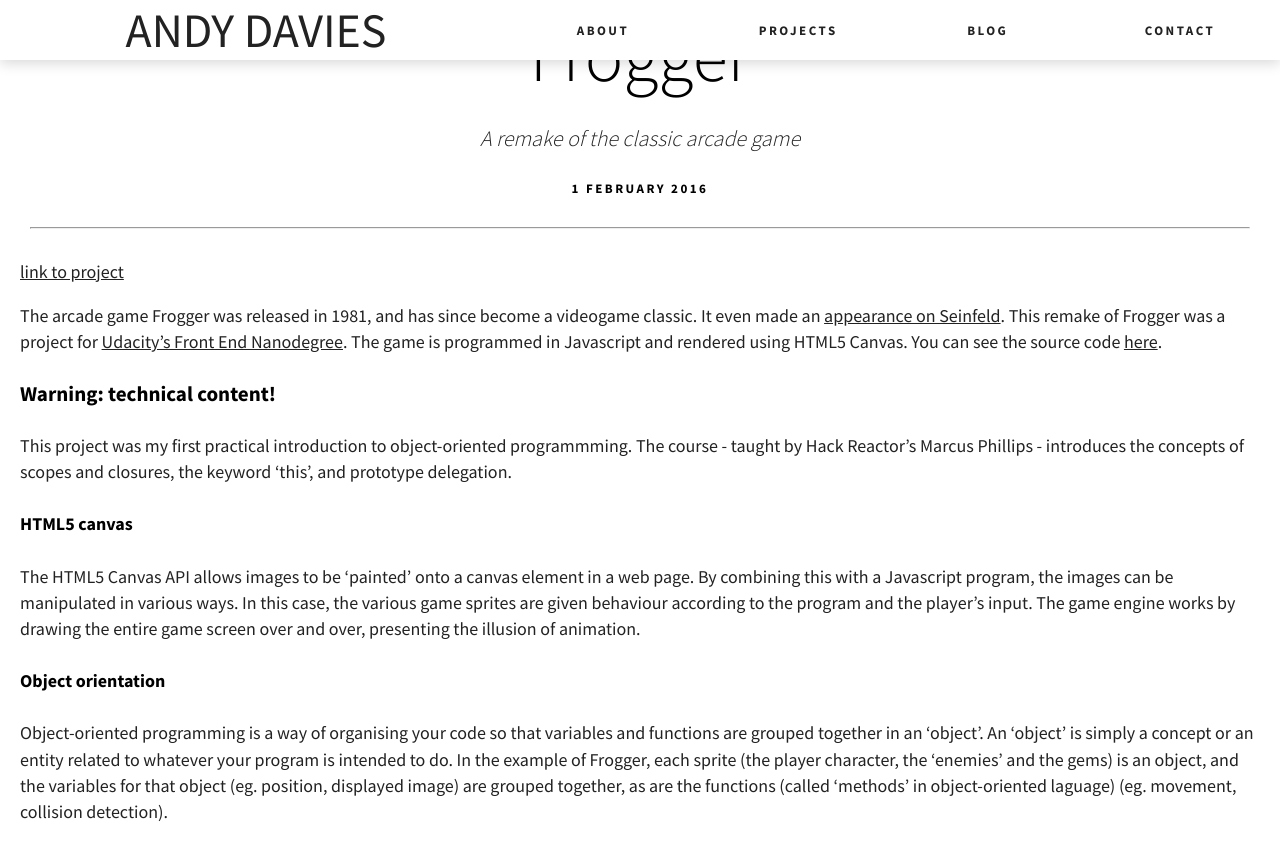
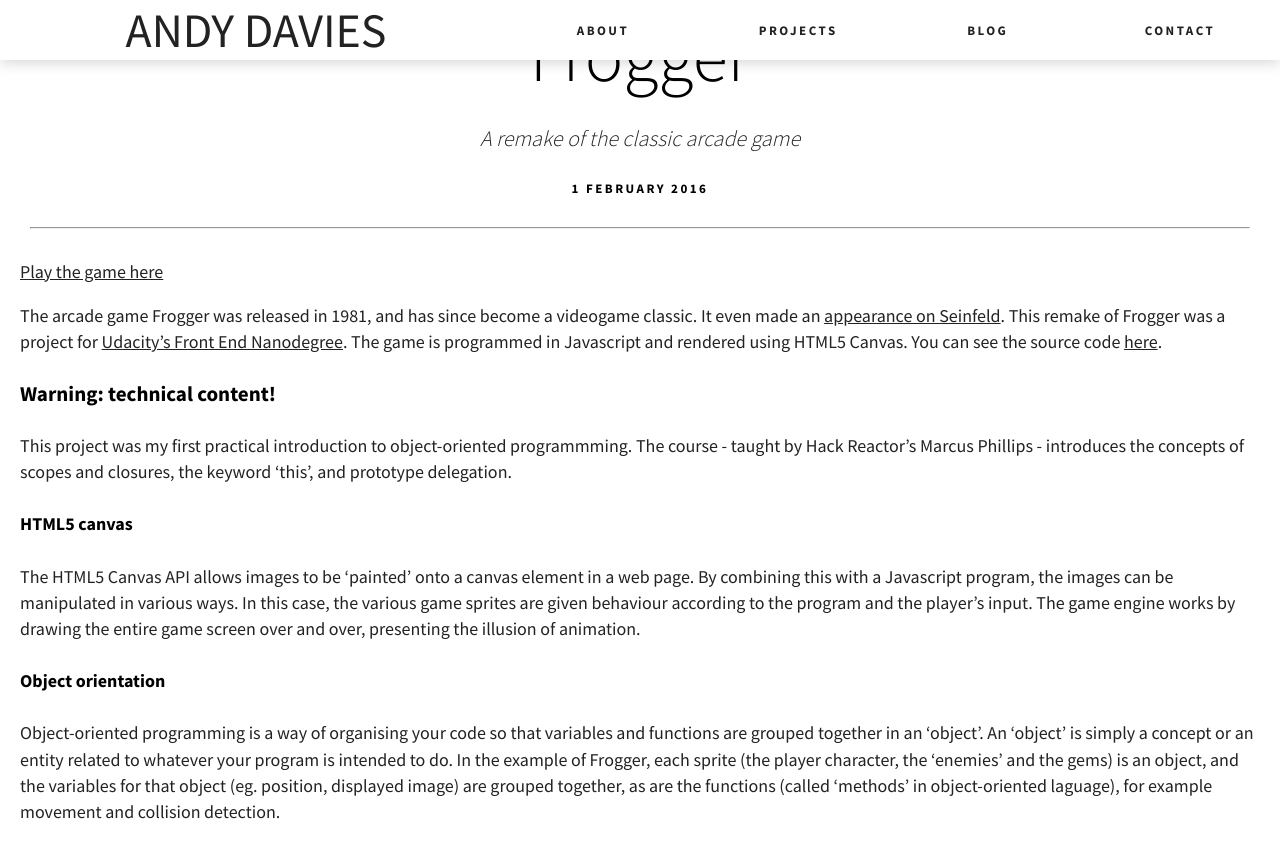
Before and after one commit to andavies/andavies.github.io, a Jekyll site: the page built from _projects/frogger.md, in a window 1280 px wide and 1400 px high, scrolled down 447 px. Shown: the top 843 px of the window. Built offline with Jekyll 4.4.1, drawn with Linux system fonts in a browser that asks for light colours; some of the changed text lies outside the part shown; grey boxes are pictures that could not be loaded.

Commit message:
Revise Frogger write-up

```diff
--- a/_projects/frogger.md
+++ b/_projects/frogger.md
@@ -10,7 +10,7 @@ date: 1 February 2016
 type: "programming"
 ---
 
-<a href="https://andavies.github.io/frogger/">link to project</a>
+[Play the game here](https://andavies.github.io/frogger/)
 
 The arcade game Frogger was released in 1981, and has since become a videogame classic. It even made an [appearance on Seinfeld](https://www.youtube.com/watch?v=a-FbktgqCqY). This remake of Frogger was a project for [Udacity's Front End Nanodegree](https://www.udacity.com/course/front-end-web-developer-nanodegree--nd001). The game is programmed in Javascript and rendered using HTML5 Canvas. You can see the source code [here](https://github.com/andavies/frogger).
 
@@ -24,13 +24,13 @@ The HTML5 Canvas API allows images to be 'painted' onto a canvas element in a we
 
 #### Object orientation
 
-Object-oriented programming is a way of organising your code so that variables and functions are grouped together in an 'object'. An 'object' is simply a concept or an entity related to whatever your program is intended to do. In the example of Frogger, each sprite (the player character, the 'enemies' and the gems) is an object, and the variables for that object (eg. position, displayed image) are grouped together, as are the functions (called 'methods' in object-oriented laguage) (eg. movement, collision detection).
+Object-oriented programming is a way of organising your code so that variables and functions are grouped together in an 'object'. An 'object' is simply a concept or an entity related to whatever your program is intended to do. In the example of Frogger, each sprite (the player character, the 'enemies' and the gems) is an object, and the variables for that object (eg. position, displayed image) are grouped together, as are the functions (called 'methods' in object-oriented laguage), for example movement and collision detection.
 
 {% gist andavies/a78b667d96d7f1510ef8ef25aa933935 %}
 
 In the above example, an Enemy object is defined, and the variables for coordinates and speed are grouped within that object.
 
-By using objects, we can also share identical methods between different objects. For example, although different Enemy objects have different position coordinates and different speeds, they all have the same 'render' method (the function that repeatedly draws the object on the canvas) and the same sprite image (an image of a giant ladybird). We can use a property that is built in to all Javascript objects, called 'prototype'.
+By using objects, we can also share identical methods between different objects. For example, although different Enemy objects have different position coordinates and different speeds, they all have the same 'render' method (the function that repeatedly draws the object on the canvas) and the same sprite image (an image of a giant ladybird). We can use a property that is built in to all Javascript objects - called 'prototype' - to share these methods.
 
 {% gist andavies/3be4905f500baf0955a14b9791c5a6a7 %}
 
```
